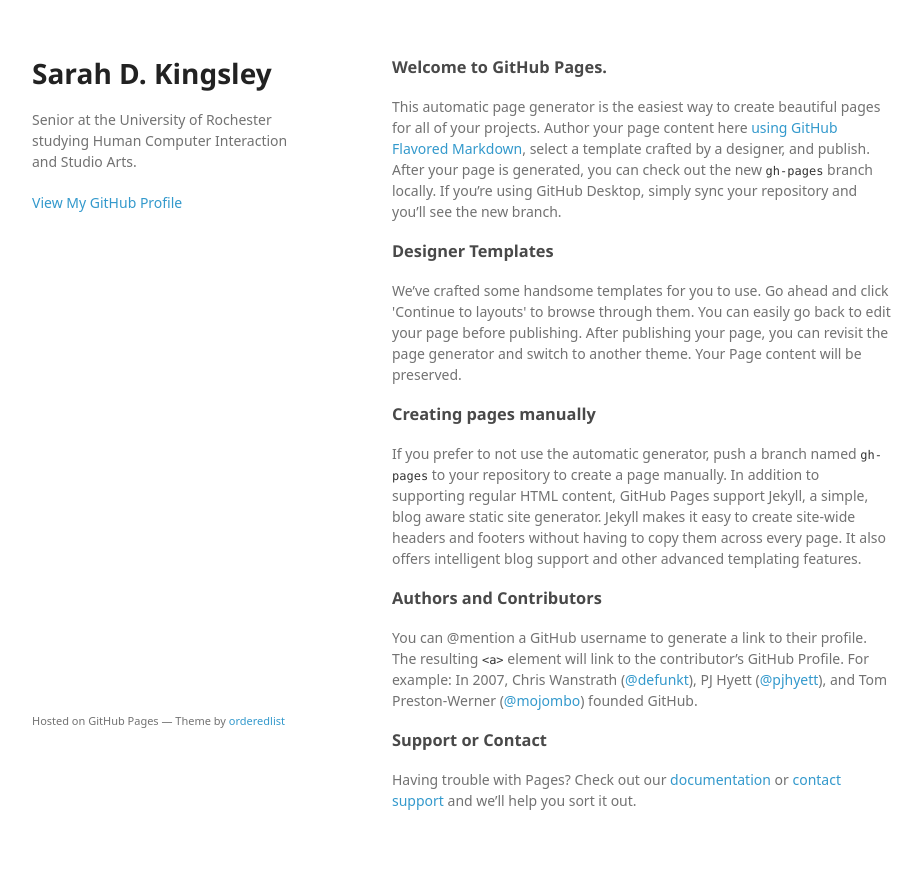
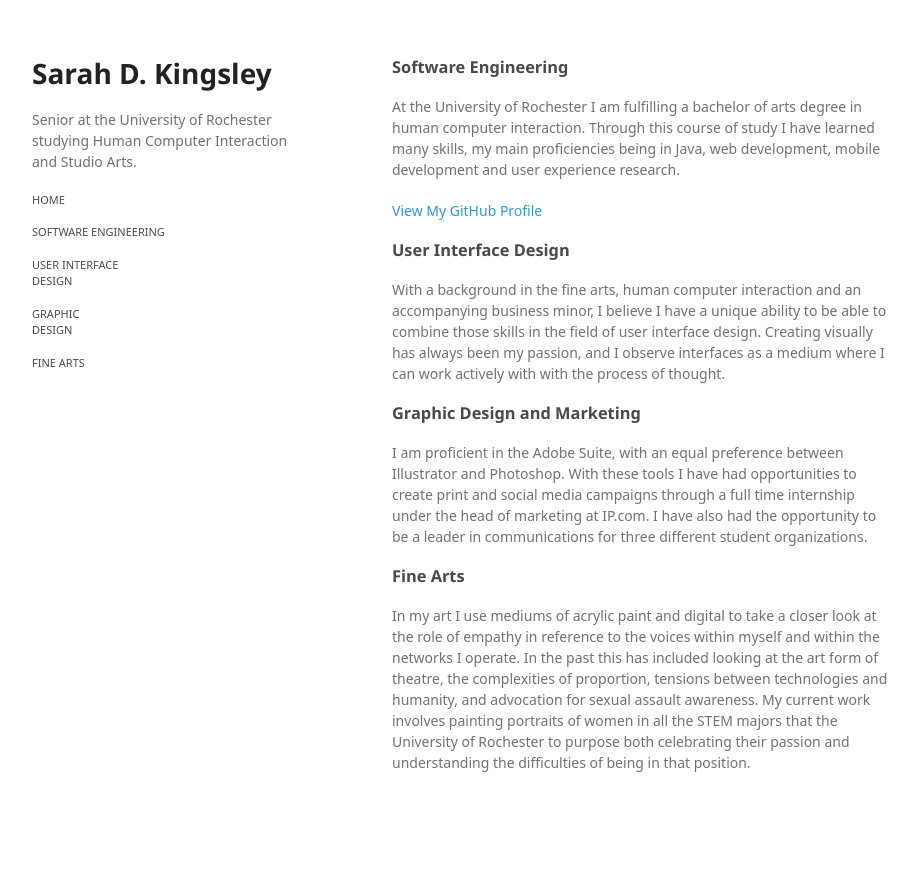
Before and after one commit to sdkingsley/sdkingsley.github.io, a PHP site: page / in a window 1280 px wide. Shown: the whole page, without its empty margins (178-1100 px from the left). After the commit the page ends 772 px from the top, so only its background shows below. Run offline with PHP 8.4, Linux system fonts and the light colour scheme; some web fonts are replaced.

Commit message:
Starter Data

```diff
--- /dev/null
+++ b/inc/head.inc
@@ -0,0 +1,12 @@
+<head>
+    <meta charset="utf-8">
+    <meta http-equiv="X-UA-Compatible" content="chrome=1">
+    <title>Sarah D. Kingsley by sdkingsley</title>
+
+    <link rel="stylesheet" href="stylesheets/styles.css">
+    <link rel="stylesheet" href="stylesheets/github-light.css">
+    <meta name="viewport" content="width=device-width">
+    <!--[if lt IE 9]>
+    <script src="//html5shiv.googlecode.com/svn/trunk/html5.js"></script>
+    <![endif]-->
+ </head>
--- /dev/null
+++ b/inc/nav.inc
@@ -0,0 +1,12 @@
+<nav class="navbar navbar-default">
+	<div class="container-fluid">
+		<ul class="nav navbar-nav">
+			<li <?php if ($thisPage == "Index") echo "class=\"active\"" ?>><a href="index.php">HOME</a></li>
+			<li <?php if ($thisPage == "SoftwareEngineering") echo "class=\"active\"" ?>><a href="softwareengineering.php">SOFTWARE ENGINEERING</a></li>
+			<li <?php if ($thisPage == "UserInterface") echo "class=\"active\"" ?>><a href="userinterface.php">USER INTERFACE DESIGN</a></li>
+			<li <?php if ($thisPage == "GraphicDesign") echo "class=\"active\"" ?>><a href="graphicdesign.php">GRAPHIC DESIGN</a></li>
+			<li <?php if ($thisPage == "FineArts") echo "class=\"active\"" ?>><a href="finearts.php">FINE ARTS</a></li>
+		</ul>
+	</div>
+</nav>
+<br>
--- a/index.html
+++ /dev/null
@@ -1,58 +0,0 @@
-<!doctype html>
-<html>
-  <head>
-    <meta charset="utf-8">
-    <meta http-equiv="X-UA-Compatible" content="chrome=1">
-    <title>Sarah D. Kingsley by sdkingsley</title>
-
-    <link rel="stylesheet" href="stylesheets/styles.css">
-    <link rel="stylesheet" href="stylesheets/github-light.css">
-    <meta name="viewport" content="width=device-width">
-    <!--[if lt IE 9]>
-    <script src="//html5shiv.googlecode.com/svn/trunk/html5.js"></script>
-    <![endif]-->
-  </head>
-  <body>
-    <div class="wrapper">
-      <header>
-        <h1>Sarah D. Kingsley</h1>
-        <p>Senior at the University of Rochester studying Human Computer Interaction and Studio Arts.</p>
-
-
-        <p class="view"><a href="https://github.com/sdkingsley">View My GitHub Profile</a></p>
-
-      </header>
-      <section>
-        <h3>
-<a id="welcome-to-github-pages" class="anchor" href="#welcome-to-github-pages" aria-hidden="true"><span aria-hidden="true" class="octicon octicon-link"></span></a>Welcome to GitHub Pages.</h3>
-
-<p>This automatic page generator is the easiest way to create beautiful pages for all of your projects. Author your page content here <a href="https://guides.github.com/features/mastering-markdown/">using GitHub Flavored Markdown</a>, select a template crafted by a designer, and publish. After your page is generated, you can check out the new <code>gh-pages</code> branch locally. If you’re using GitHub Desktop, simply sync your repository and you’ll see the new branch.</p>
-
-<h3>
-<a id="designer-templates" class="anchor" href="#designer-templates" aria-hidden="true"><span aria-hidden="true" class="octicon octicon-link"></span></a>Designer Templates</h3>
-
-<p>We’ve crafted some handsome templates for you to use. Go ahead and click 'Continue to layouts' to browse through them. You can easily go back to edit your page before publishing. After publishing your page, you can revisit the page generator and switch to another theme. Your Page content will be preserved.</p>
-
-<h3>
-<a id="creating-pages-manually" class="anchor" href="#creating-pages-manually" aria-hidden="true"><span aria-hidden="true" class="octicon octicon-link"></span></a>Creating pages manually</h3>
-
-<p>If you prefer to not use the automatic generator, push a branch named <code>gh-pages</code> to your repository to create a page manually. In addition to supporting regular HTML content, GitHub Pages support Jekyll, a simple, blog aware static site generator. Jekyll makes it easy to create site-wide headers and footers without having to copy them across every page. It also offers intelligent blog support and other advanced templating features.</p>
-
-<h3>
-<a id="authors-and-contributors" class="anchor" href="#authors-and-contributors" aria-hidden="true"><span aria-hidden="true" class="octicon octicon-link"></span></a>Authors and Contributors</h3>
-
-<p>You can @mention a GitHub username to generate a link to their profile. The resulting <code>&lt;a&gt;</code> element will link to the contributor’s GitHub Profile. For example: In 2007, Chris Wanstrath (<a href="https://github.com/defunkt" class="user-mention">@defunkt</a>), PJ Hyett (<a href="https://github.com/pjhyett" class="user-mention">@pjhyett</a>), and Tom Preston-Werner (<a href="https://github.com/mojombo" class="user-mention">@mojombo</a>) founded GitHub.</p>
-
-<h3>
-<a id="support-or-contact" class="anchor" href="#support-or-contact" aria-hidden="true"><span aria-hidden="true" class="octicon octicon-link"></span></a>Support or Contact</h3>
-
-<p>Having trouble with Pages? Check out our <a href="https://help.github.com/pages">documentation</a> or <a href="https://github.com/contact">contact support</a> and we’ll help you sort it out.</p>
-      </section>
-      <footer>
-        <p><small>Hosted on GitHub Pages &mdash; Theme by <a href="https://github.com/orderedlist">orderedlist</a></small></p>
-      </footer>
-    </div>
-    <script src="javascripts/scale.fix.js"></script>
-
-  </body>
-</html>
--- /dev/null
+++ b/index.php
@@ -0,0 +1,41 @@
+<!doctype html>
+<html>
+<?php
+  $thisPage = "Index"
+?>
+
+<?php
+  include "inc/head.inc"
+?>
+
+  <body>
+    <div class="wrapper">
+      <header>
+        <h1>Sarah D. Kingsley</h1>
+        <p>Senior at the University of Rochester studying Human Computer Interaction and Studio Arts.</p>
+        <?php
+          include "inc/nav.inc"
+        ?>
+      </header>
+      <section>
+        <h3>
+<a id="welcome-to-github-pages" class="anchor" href="#welcome-to-github-pages" aria-hidden="true"><span aria-hidden="true" class="octicon octicon-link"></span></a>Software Engineering</h3>
+
+<p>At the University of Rochester I am fulfilling a bachelor of arts degree in human computer interaction. Through this course of study I have learned many skills, my main proficiencies being in Java, web development, mobile development and user experience research.</p>
+
+<p class="view"><a href="https://github.com/sdkingsley">View My GitHub Profile</a></p>
+<h3>
+<a id="designer-templates" class="anchor" href="#designer-templates" aria-hidden="true"><span aria-hidden="true" class="octicon octicon-link"></span></a>User Interface Design</h3>
+
+<p>With a background in the fine arts, human computer interaction and an accompanying business minor, I believe I have a unique ability to be able to combine those skills in the field of user interface design. Creating visually has always been my passion, and I observe interfaces as a medium where I can work actively with with the process of thought.</p>
+<h3>
+<a id="creating-pages-manually" class="anchor" href="#creating-pages-manually" aria-hidden="true"><span aria-hidden="true" class="octicon octicon-link"></span></a>Graphic Design and Marketing</h3>
+
+<p>I am proficient in the Adobe Suite, with an equal preference between Illustrator and Photoshop. With these tools I have had opportunities to create print and social media campaigns through a full time internship under the head of marketing at IP.com. I have also had the opportunity to be a leader in communications for three different student organizations.</p>
+<h3>
+<a id="authors-and-contributors" class="anchor" href="#authors-and-contributors" aria-hidden="true"><span aria-hidden="true" class="octicon octicon-link"></span></a>Fine Arts</h3>
+
+<p>In my art I use mediums of acrylic paint and digital to take a closer look at the role of empathy in reference to the voices within myself and within the networks I operate. In the past this has included looking at the art form of theatre, the complexities of proportion, tensions between technologies and humanity, and advocation for sexual assault awareness. My current work involves painting portraits of women in all the STEM majors that the University of Rochester to purpose both celebrating their passion and understanding the difficulties of being in that position.</p>
+
+  </body>
+</html>
--- a/stylesheets/styles.css
+++ b/stylesheets/styles.css
@@ -165,39 +165,39 @@
 }
 
 header ul {
-  list-style:none;
-  height:40px;
-  padding:0;
-  background: #f4f4f4;
-  border-radius:5px;
-  border:1px solid #e0e0e0;
-  width:270px;
+  margin: 0;
+  padding: 0;
+  background: transparent;
+  list-style-type: none;
+  /*height:40px;
+  padding:0;*/
 }
 
-header li {
+/*header li {
   width:89px;
   float:left;
-  border-right:1px solid #e0e0e0;
   height:40px;
-}
-
+}*/
+/*
 header li:first-child a {
   border-radius:5px 0 0 5px;
 }
 
 header li:last-child a {
   border-radius:0 5px 5px 0;
+}*/
+
+header ul a {
+  /*line-height:1;*/
+  font-size:11px;
+  color:#4c4c4c;
+  display:block;
+  /*text-align:center;*/
+  padding-bottom: 16px;
+  /*height:34px;*/
+  /*text-decoration: none;*/
 }
 
-header ul a {
-  line-height:1;
-  font-size:11px;
-  color:#999;
-  display:block;
-  text-align:center;
-  padding-top:6px;
-  height:34px;
-}
 
 header ul a:hover {
   color:#999;
```
Also changed, not shown: finearts.php (added, +41 -0 lines), graphicdesign.php (added, +41 -0 lines), softwareengineering.php (added, +41 -0 lines), userinterface.php (added, +41 -0 lines).
